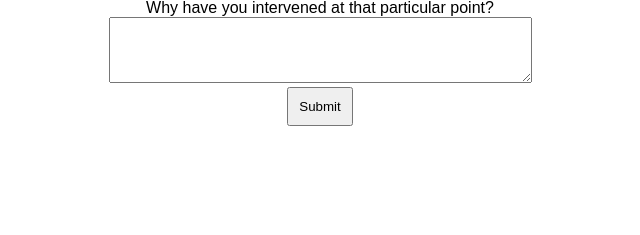
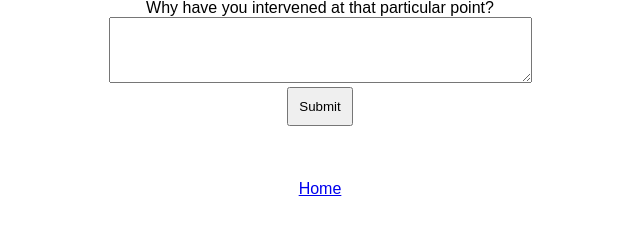
Before and after one commit to leroidubuffet/ABLExR_flask, a Flask app: page /feedback in a window 1280 px wide. Shown: the part 319-554 px from the top of the page, without its empty margins (320-960 px from the left). Run offline with Flask 3, Linux system fonts and the light colour scheme.

Commit message:
added home button

```diff
--- a/templates/feedback.html
+++ b/templates/feedback.html
@@ -15,6 +15,9 @@
 		<br>
 		<div class="message">
             {{ message }}
+			<br>
+			<br>
+			<a href="/">Home</a>
         </div>
     </div>
 </body>
```
